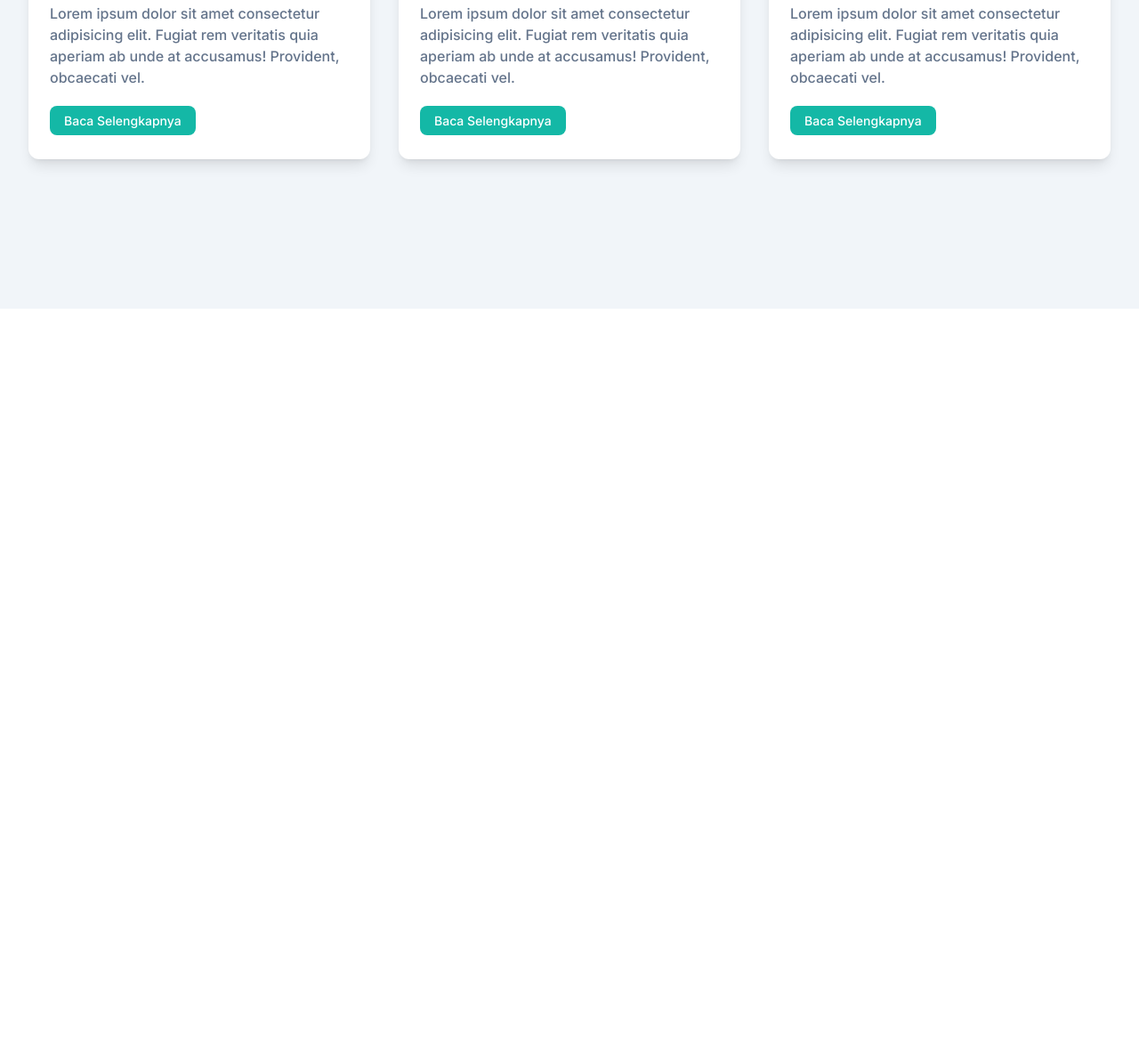
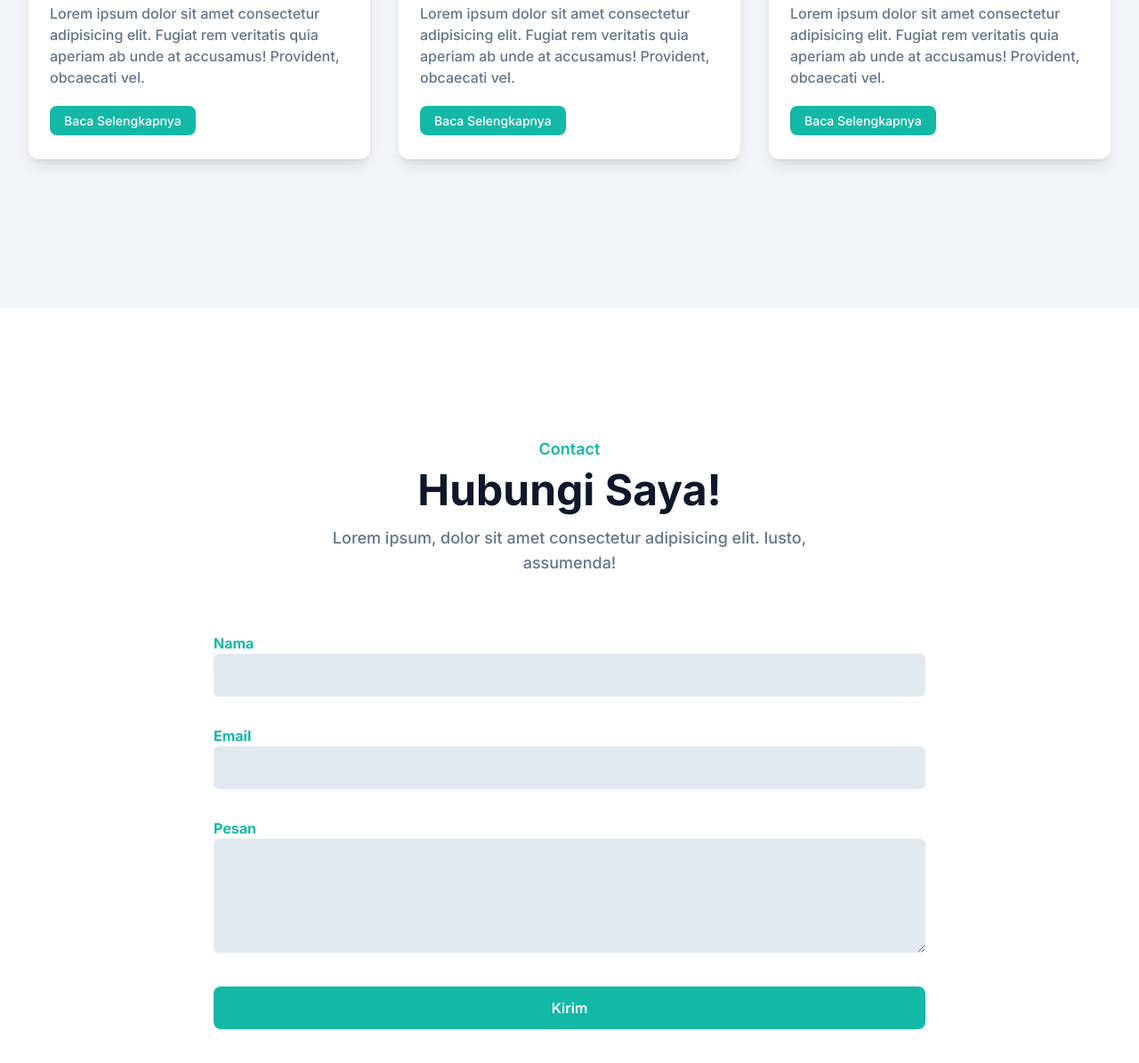
Before and after one commit to ykkhmrdn/portfolio-tailwind-css, a website: page index.html in a window 1280 px wide. Shown: the part 5144-6339 px from the top of the page at 89% size. Before the commit the page ends 5491 px from the top, so only its background shows below. Drawn offline with Linux system fonts and the light colour scheme.

Commit message:
feat: Add contact section

```diff
--- a/index.html
+++ b/index.html
@@ -374,6 +374,49 @@
 
     <!-- End Blog Section -->
 
+    <!-- Contact Section -->
+    <section id="contact" class="pt-36 pb-32">
+        <div class="container">
+            <div class="w-full px-4">
+                <div class="max-w-xl mx-auto text-center mb-16">
+                    <h4 class="font-semibold text-lg text-primary mb-2">Contact</h4>
+                    <h2 class="font-bold text-dark text-3xl mb-4 sm:text-4xl lg:text-5xl">Hubungi Saya!</h2>
+                    <p class="font-medium text-md md:text-lg text-secondary">Lorem ipsum, dolor sit amet consectetur
+                        adipisicing elit. Iusto, assumenda!</p>
+                </div>
+            </div>
+
+            <form>
+                <div class="w-full lg:w-2/3 lg:mx-auto">
+                    <div class="w-full px-4 mb-8">
+                        <label for="name" class="text-base text-primary font-bold">Nama</label>
+                        <input type="text" id="name"
+                            class="w-full bg-slate-200 text-dark p-3 rounded-md focus:outline-none focus:ring-primary focus:ring-1 focus:border-primary">
+                    </div>
+                    <div class="w-full px-4 mb-8">
+                        <label for="email" class="text-base text-primary font-bold">Email</label>
+                        <input type="email" id="email"
+                            class="w-full bg-slate-200 text-dark p-3 rounded-md focus:outline-none focus:ring-primary focus:ring-1 focus:border-primary">
+                    </div>
+                    <div class="w-full px-4 mb-8">
+                        <label for="message" class="text-base text-primary font-bold">Pesan</label>
+                        <textarea type="text" id="message"
+                            class="w-full bg-slate-200 text-dark p-3 rounded-md focus:outline-none focus:ring-primary focus:ring-1 focus:border-primary h-32"></textarea>
+                    </div>
+                    <div class="w-full px-4">
+                        <button
+                            class="text-base font-semibold text-white bg-primary py-3 px-8 rounded-lg w-full transition hover:opacity-80 hover:sahdow-lg duration-500">Kirim
+                        </button>
+                    </div>
+                </div>
+            </form>
+
+        </div>
+    </section>
+
+
+    <!-- End Contact Section -->
+
     <script src="src/js/script.js"></script>
 </body>
 
```
Also changed, not shown: src/output.css.
